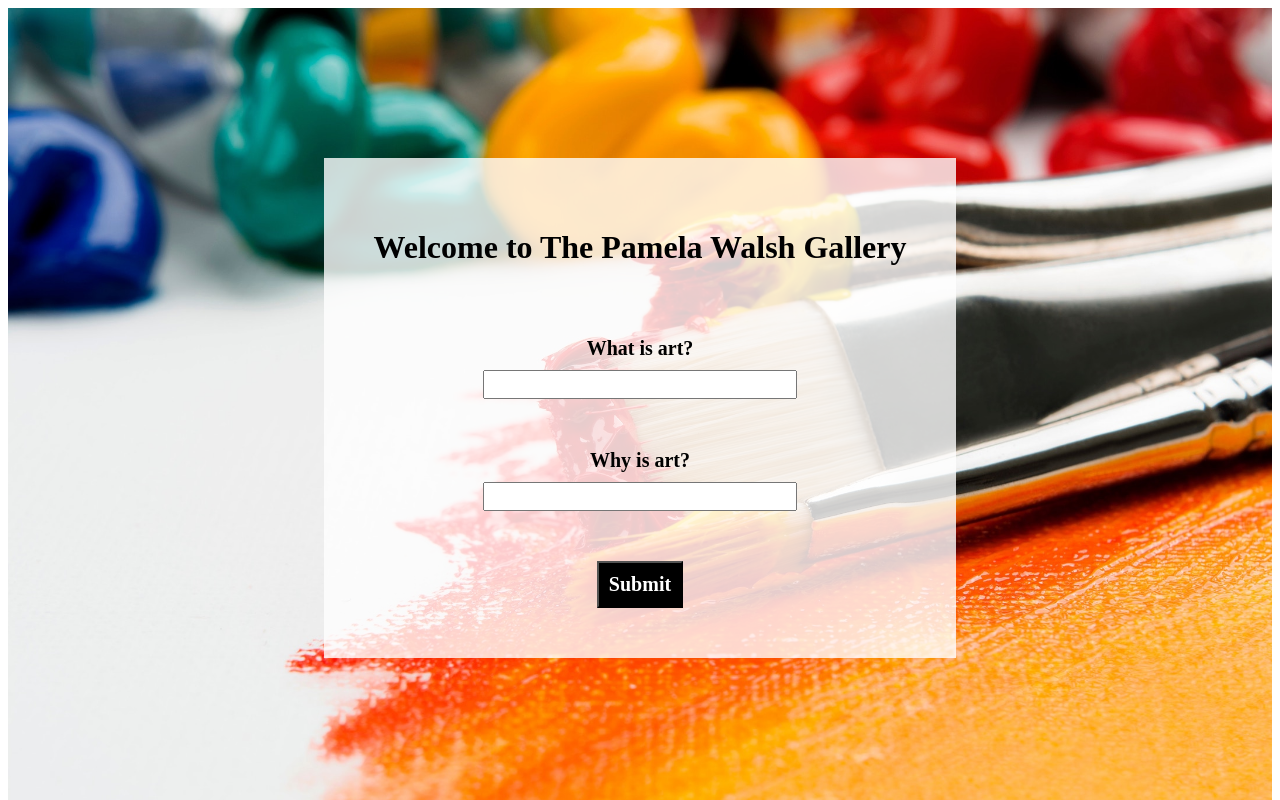
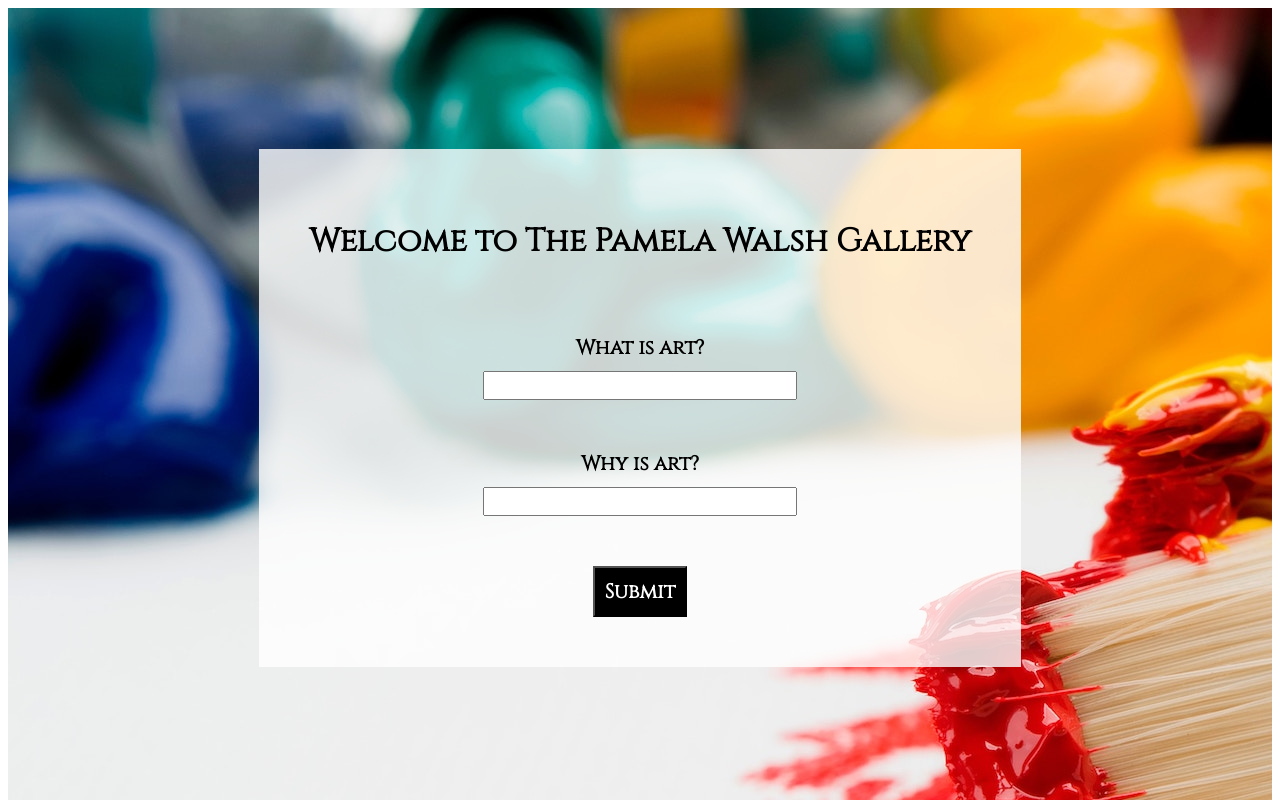
Before and after one commit to soundparticle/walsh-gallery, a Vue app: page / in a window 1280 px wide. Shown: the top 800 px of the page. Built offline with nearby package versions, Linux system fonts and the light colour scheme.

Commit message:
background centering

```diff
--- a/public/index.html
+++ b/public/index.html
@@ -5,6 +5,7 @@
     <meta http-equiv="X-UA-Compatible" content="IE=edge">
     <meta name="viewport" content="width=device-width,initial-scale=1.0">
     <link rel="icon" href="<%= BASE_URL %>favicon.ico">
+    <link href="https://fonts.googleapis.com/css?family=Cinzel&display=swap" rel="stylesheet">
     <title>walsh-gallery</title>
   </head>
   <body>
--- a/src/App.vue
+++ b/src/App.vue
@@ -22,7 +22,7 @@
 <style>
 #app {
   background-image: url("./assets/logo.jpg");
-  background-size: contain;
+  background-size: center;
   background-repeat: no-repeat;
   font-family: 'Avenir', Helvetica, Arial, sans-serif;
   -webkit-font-smoothing: antialiased;
```
